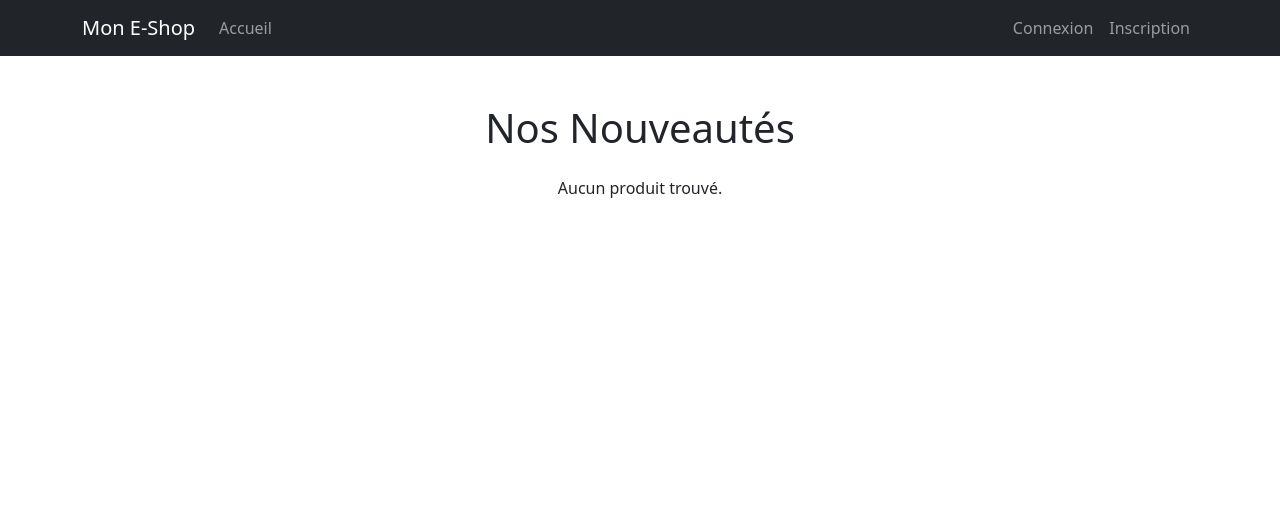
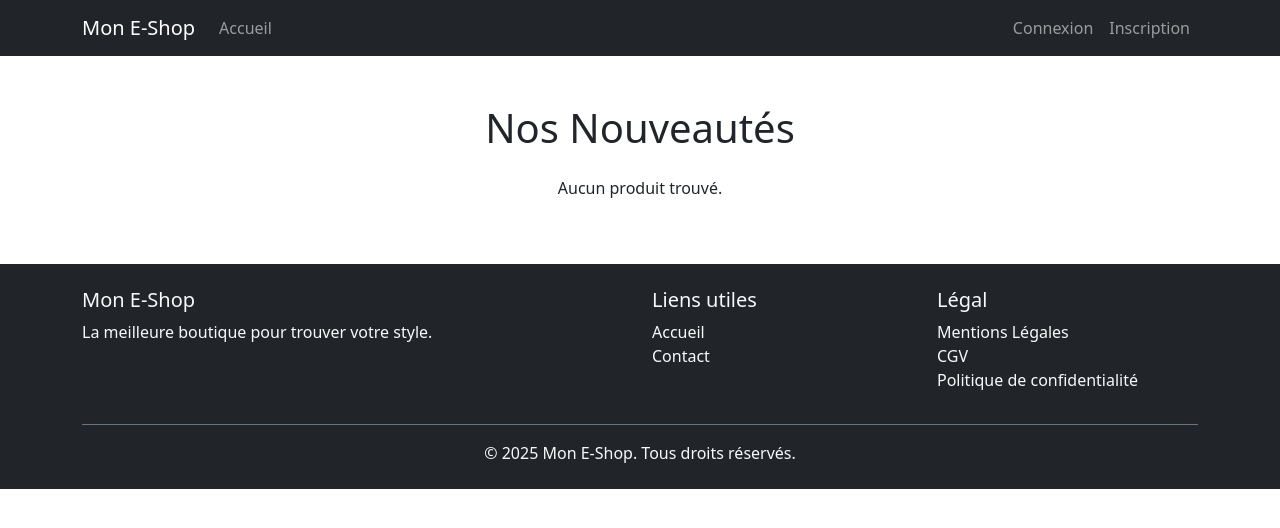
Before and after one commit to Matteixou/Symphony-Siteweb, a Symfony app: template templates/home/index.html.twig in a window 1280 px wide. Shown: the top 528 px of the page. Run offline with Twig, Linux system fonts and the light colour scheme; the template is opened without the code that fills it, so the values that code supplies are empty; some libraries are stand-ins or nearby versions.

Commit message:
feat : ajout du footer avec mention légales

```diff
--- a/templates/base.html.twig
+++ b/templates/base.html.twig
@@ -49,6 +49,36 @@
         <!-- Contenu principal -->
         {% block body %}{% endblock %}
 
+            <!-- Footer -->
+    <footer class="bg-dark text-light py-4 mt-5">
+        <div class="container">
+            <div class="row">
+                <div class="col-md-6">
+                    <h5>Mon E-Shop</h5>
+                    <p>La meilleure boutique pour trouver votre style.</p>
+                </div>
+                <div class="col-md-3">
+                    <h5>Liens utiles</h5>
+                    <ul class="list-unstyled">
+                        <li><a href="{{ path('app_home') }}" class="text-light text-decoration-none">Accueil</a></li>
+                        <li><a href="#" class="text-light text-decoration-none">Contact</a></li>
+                    </ul>
+                </div>
+                <div class="col-md-3">
+                    <h5>Légal</h5>
+                    <ul class="list-unstyled">
+                        <li><a href="#" class="text-light text-decoration-none">Mentions Légales</a></li>
+                        <li><a href="#" class="text-light text-decoration-none">CGV</a></li>
+                        <li><a href="#" class="text-light text-decoration-none">Politique de confidentialité</a></li>
+                    </ul>
+                </div>
+            </div>
+            <div class="text-center mt-3 pt-3 border-top border-secondary">
+                <p class="mb-0">&copy; {{ "now"|date("Y") }} Mon E-Shop. Tous droits réservés.</p>
+            </div>
+        </div>
+    </footer>
+
         <!-- Bootstrap JS -->
         <script src="https://cdn.jsdelivr.net/npm/bootstrap@5.3.0/dist/js/bootstrap.bundle.min.js"></script>
     </body>
```
